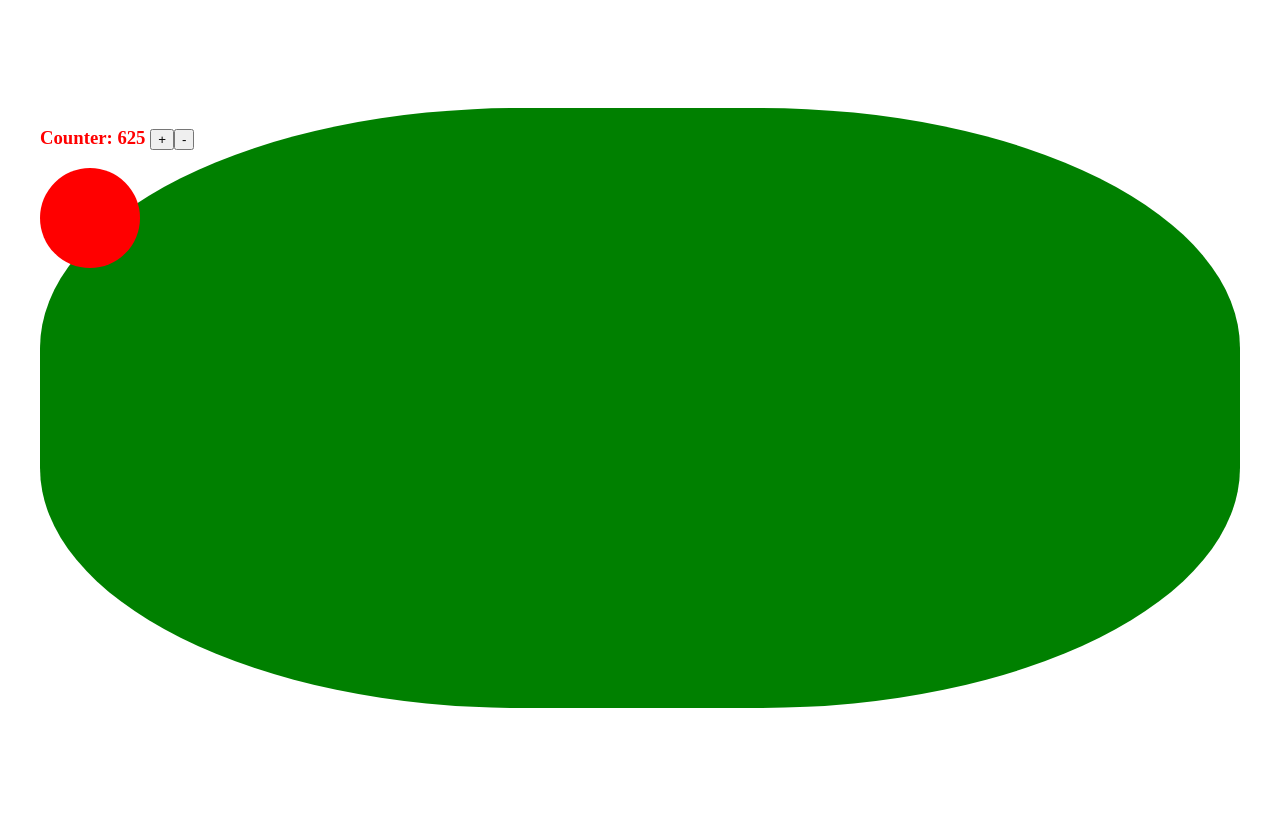
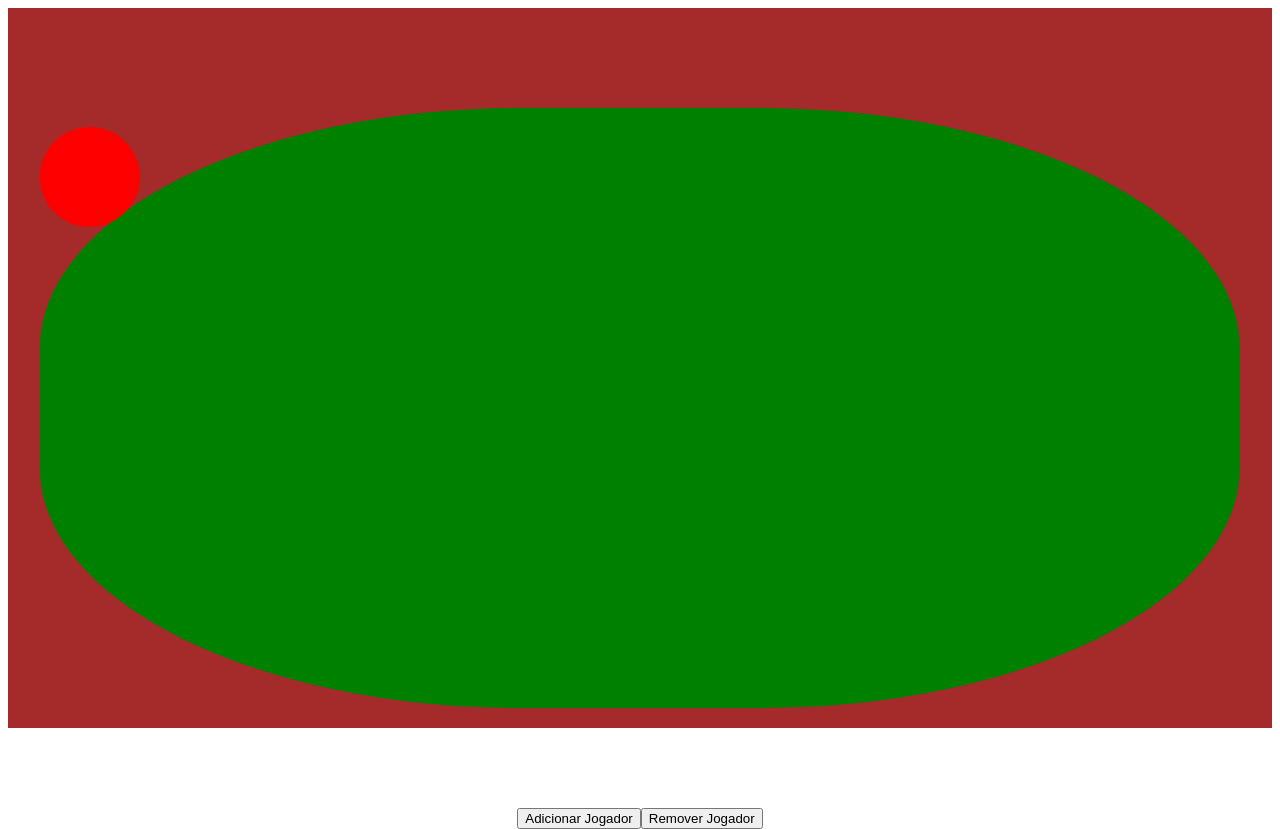
Before and after one commit to thiago-fiori/poker, a Nuxt app: page / in a window 1280 px wide. Built offline with nearby package versions, Linux system fonts and the light colour scheme.

Commit message:
Cria botões de adicionar e remover jogador

```diff
--- a/app.vue
+++ b/app.vue
@@ -1,7 +1,53 @@
 <template>
-  <div>
+  <div class="sala">
     <Mesa>
-      <Assento><Contador></Contador></Assento>
+      <Assento v-for="Jogador in Array(jogadores)"></Assento>
     </Mesa>
+
+    <footer>
+      <button @click="adicionarJogador">Adicionar Jogador</button>
+      <button @click="removerJogador">Remover Jogador</button>
+    </footer>
+
   </div>
 </template>
+
+<script setup>
+  const jogadores = useState("jogadores", () =>1);
+  const adicionarJogador = function(){
+    console.log("Botão apertado");
+    jogadores.value++;
+    //console.log(jogadores);
+  }
+
+  const removerJogador = function(){
+    console.log("Botão apertado");
+
+    if(jogadores.value > 0){
+      jogadores.value--;
+    }
+    //console.log(jogadores);
+  }
+</script>
+
+<style scoped>
+  body{
+    padding: 0;
+  }
+
+  footer{
+    display: flex;
+    flex-direction: row;
+    justify-content: center;
+  }
+
+  button{
+
+  }
+
+  .sala{
+    height: 90vh;
+    background-color: brown;
+    margin: 0;
+  }
+</style>
```
Also changed, not shown: components/Contador.vue (line endings or trailing spaces).
